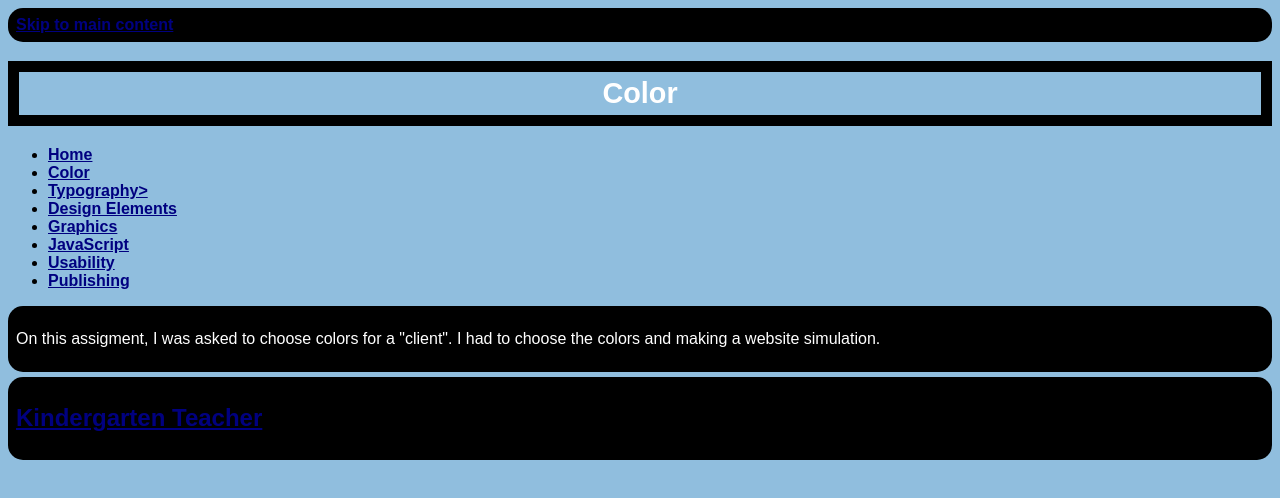
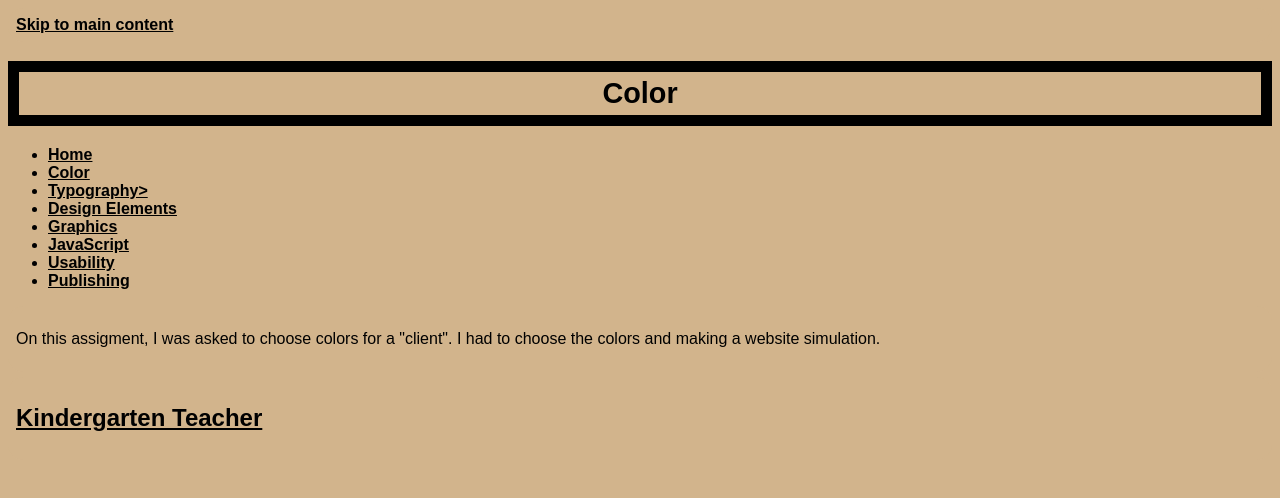
Before and after one commit to RafaMemes/rafa_newrepo, a plain HTML site: page color.html in a window 1280 px wide. Drawn offline with Linux system fonts and the light colour scheme.

Commit message:
Added more styles and colors

```diff
--- a/styles/stylesheet.css
+++ b/styles/stylesheet.css
@@ -5,18 +5,18 @@
     font-family: Arial, sans-serif;
     color: #000000; /* black */
     text-align: left;
-    background-color: #90BEDE;
+    background-color: #D2B48C;
   }
   h1 {
     font-size: 1.8em;
     font-weight: bold;
     text-align: center;
-    color: #ffffff;
+    color: #000000;
     width: auto;
     height: auto;
     border: .4em solid #000000;
     padding: 5px;
-    background-color: #90BEDE;
+    background-color: #D2B48C;
   }
 
   body{
@@ -30,8 +30,8 @@
 
   }
   div{
-    background-color: #000000;
-    color: #fff;
+    background-color: #D2B48C;
+    color: #000;
     padding: .5em;
     border-radius: 15px;
     margin-top: 5px;
@@ -40,7 +40,7 @@
 
   }
   a{
-    color: navy;
+    color: #000;
     font-weight: bold;
   }
   li {
```
Also changed, not shown: index.html (+7 -16 lines).
